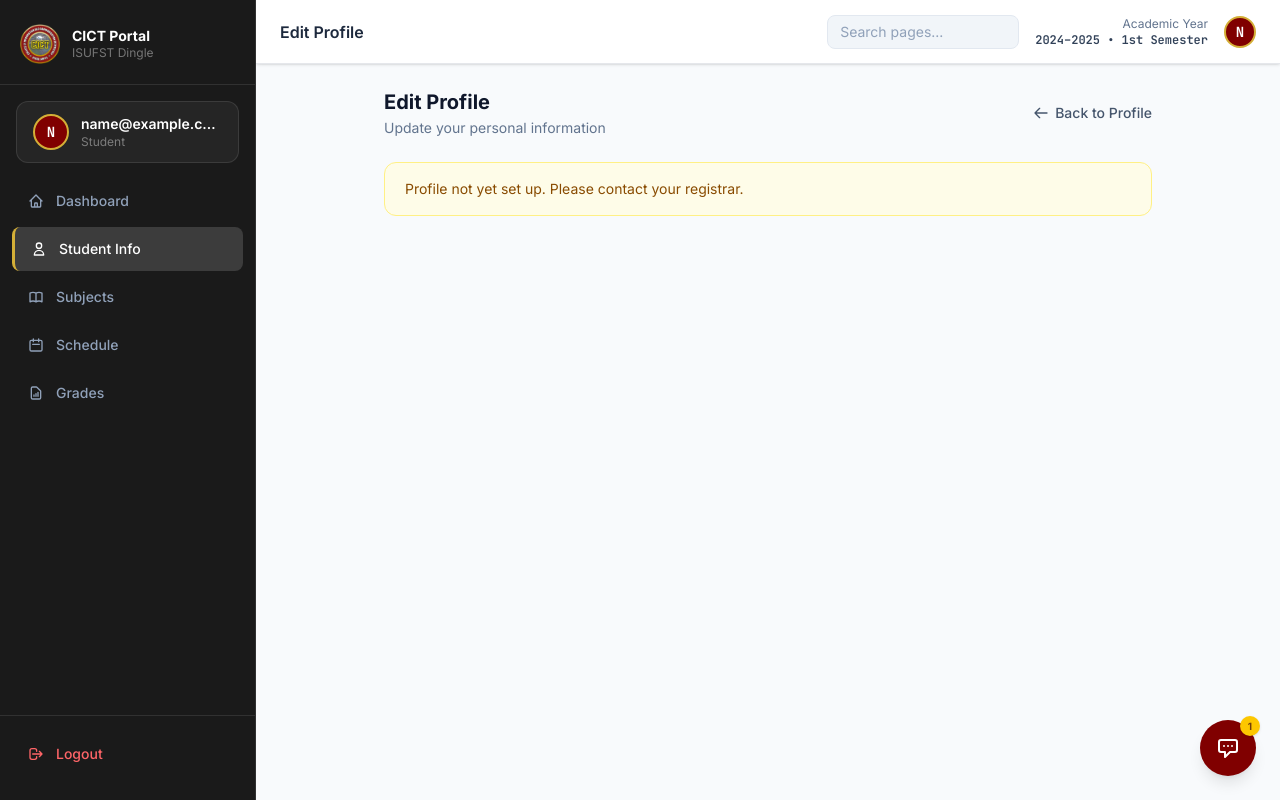
After one commit to J-Akiru5/cict-grade-portal, a Flask app: page /student/profile/edit in a window 1280 px wide. The commit adds this page. Run offline with Flask 3, Linux system fonts and the light colour scheme; the visitor is signed in with stand-in values (Sample User, id 1); data that the repository does not hold is empty; style sheets or scripts are compiled from the project's sources.

Commit message:
feat: implement student profile editing functionality with HTMX support

```diff
--- a/app/routes/student.py
+++ b/app/routes/student.py
@@ -1,4 +1,4 @@
-from flask import Blueprint, render_template, request
+from flask import Blueprint, render_template, request, redirect, url_for, flash, make_response
 from flask_login import login_required, current_user
 from app.utils.security import role_required
 from app.services import student_service, gwa_service
@@ -51,6 +51,42 @@ def profile():
     if _is_htmx():
         return render_template('partials/profile.html', **context)
     return render_template('student/pages/profile.html', **context)
+
+
+@student_bp.route('/profile/edit', methods=['GET', 'POST'])
+@login_required
+@role_required('student')
+def edit_profile():
+    student = student_service.get_student_profile(current_user.id)
+
+    if request.method == 'POST':
+        full_name = request.form.get('full_name', '').strip()
+        if not full_name:
+            flash('Full name is required.', 'error')
+        else:
+            data = {
+                'full_name': full_name,
+                'age': request.form.get('age', type=int) or None,
+                'address': request.form.get('address', '').strip() or None,
+                'contact_number': request.form.get('contact_number', '').strip() or None,
+                'gmail': request.form.get('gmail', '').strip() or None,
+                'year_level': request.form.get('year_level', type=int) or None,
+            }
+            student_service.update_student_profile(current_user.id, data)
+            flash('Profile updated successfully.', 'success')
+            if _is_htmx():
+                resp = make_response('', 204)
+                resp.headers['HX-Redirect'] = url_for('student.profile')
+                return resp
+            return redirect(url_for('student.profile'))
+
+    context = {
+        'student': student,
+        'active_page': 'profile',
+    }
+    if _is_htmx():
+        return render_template('partials/edit_profile.html', **context)
+    return render_template('student/pages/edit_profile.html', **context)
 
 
 @student_bp.route('/subjects')
--- a/app/services/student_service.py
+++ b/app/services/student_service.py
@@ -4,7 +4,7 @@ from app.models.enrollment import Enrollment
 from app.models.grade import Grade
 from app.models.schedule import Schedule
 from app.extensions import db
-from datetime import time
+from datetime import time, datetime, timezone
 
 
 def get_student_profile(user_id: str) -> Student | None:
@@ -94,3 +94,17 @@ def get_time_slots() -> list[str]:
         end = f'{hour + 1:02d}:00'
         slots.append(f'{start}–{end}')
     return slots
+
+
+def update_student_profile(user_id: str, data: dict) -> Student | None:
+    """Update editable fields on a student's profile. Returns the updated Student or None."""
+    student = Student.query.filter_by(user_id=user_id).first()
+    if not student:
+        return None
+    allowed_fields = ['full_name', 'age', 'address', 'contact_number', 'gmail', 'year_level']
+    for field in allowed_fields:
+        if field in data:
+            setattr(student, field, data[field])
+    student.updated_at = datetime.now(timezone.utc)
+    db.session.commit()
+    return student
--- /dev/null
+++ b/templates/partials/edit_profile.html
@@ -0,0 +1,163 @@
+{# HTMX partial: Edit Student Profile — injected into #main-content #}
+<div class="max-w-3xl mx-auto space-y-6" id="edit-profile-content">
+
+  {# ── Page Header ── #}
+  <div class="flex items-center justify-between">
+    <div>
+      <h1 class="text-xl font-bold text-slate-900">Edit Profile</h1>
+      <p class="text-sm text-slate-500 mt-0.5">Update your personal information</p>
+    </div>
+    <a href="{{ url_for('student.profile') }}"
+       hx-get="{{ url_for('student.profile') }}"
+       hx-target="#main-content"
+       hx-push-url="true"
+       hx-indicator="#page-spinner"
+       class="inline-flex items-center gap-1.5 text-sm font-medium text-slate-600 hover:text-slate-900 transition-colors">
+      <svg class="w-4 h-4" fill="none" stroke="currentColor" viewBox="0 0 24 24">
+        <path stroke-linecap="round" stroke-linejoin="round" stroke-width="2" d="M10 19l-7-7m0 0l7-7m-7 7h18"/>
+      </svg>
+      Back to Profile
+    </a>
+  </div>
+
+  {% if student %}
+  {# ── Edit Form ── #}
+  <form method="POST" action="{{ url_for('student.edit_profile') }}" class="space-y-6">
+    <input type="hidden" name="csrf_token" value="{{ csrf_token() }}"/>
+
+    {# ── Personal Information ── #}
+    <div class="paper-card overflow-hidden">
+      <div class="px-5 py-4 border-b border-slate-100 bg-slate-50">
+        <h2 class="font-semibold text-slate-700 text-sm uppercase tracking-widest">Personal Information</h2>
+      </div>
+      <div class="px-6 py-5 grid grid-cols-1 sm:grid-cols-2 gap-x-6 gap-y-5">
+
+        {# Full Name — spans both columns #}
+        <div class="sm:col-span-2">
+          <label for="full_name" class="block text-xs font-medium text-slate-500 uppercase tracking-widest mb-1.5">
+            Full Name <span class="text-red-500">*</span>
+          </label>
+          <input type="text" id="full_name" name="full_name"
+                 value="{{ student.full_name or '' }}"
+                 required
+                 class="w-full rounded-lg border border-slate-200 px-3.5 py-2.5 text-sm text-slate-800
+                        placeholder-slate-400 focus:outline-none focus:ring-2 focus:ring-maroon/40
+                        focus:border-maroon transition"
+                 placeholder="e.g. Juan Dela Cruz">
+        </div>
+
+        {# Age #}
+        <div>
+          <label for="age" class="block text-xs font-medium text-slate-500 uppercase tracking-widest mb-1.5">Age</label>
+          <input type="number" id="age" name="age"
+                 value="{{ student.age or '' }}"
+                 min="1" max="100"
+                 class="w-full rounded-lg border border-slate-200 px-3.5 py-2.5 text-sm text-slate-800
+                        placeholder-slate-400 focus:outline-none focus:ring-2 focus:ring-maroon/40
+                        focus:border-maroon transition"
+                 placeholder="e.g. 20">
+        </div>
+
+        {# Year Level #}
+        <div>
+          <label for="year_level" class="block text-xs font-medium text-slate-500 uppercase tracking-widest mb-1.5">Year Level</label>
+          <select id="year_level" name="year_level"
+                  class="w-full rounded-lg border border-slate-200 px-3.5 py-2.5 text-sm text-slate-800
+                         focus:outline-none focus:ring-2 focus:ring-maroon/40 focus:border-maroon
+                         transition bg-white">
+            <option value="">— Select —</option>
+            {% for yr in [1, 2, 3, 4] %}
+              <option value="{{ yr }}" {% if student.year_level == yr %}selected{% endif %}>
+                {{ yr }}{{ 'st' if yr == 1 else ('nd' if yr == 2 else ('rd' if yr == 3 else 'th')) }} Year
+              </option>
+            {% endfor %}
+          </select>
+        </div>
+
+        {# Contact Number #}
+        <div>
+          <label for="contact_number" class="block text-xs font-medium text-slate-500 uppercase tracking-widest mb-1.5">Contact Number</label>
+          <input type="tel" id="contact_number" name="contact_number"
+                 value="{{ student.contact_number or '' }}"
+                 class="w-full rounded-lg border border-slate-200 px-3.5 py-2.5 text-sm text-slate-800
+                        placeholder-slate-400 focus:outline-none focus:ring-2 focus:ring-maroon/40
+                        focus:border-maroon transition"
+                 placeholder="+63 9XX XXX XXXX">
+        </div>
+
+        {# Gmail #}
+        <div>
+          <label for="gmail" class="block text-xs font-medium text-slate-500 uppercase tracking-widest mb-1.5">Gmail</label>
+          <input type="email" id="gmail" name="gmail"
+                 value="{{ student.gmail or '' }}"
+                 class="w-full rounded-lg border border-slate-200 px-3.5 py-2.5 text-sm text-slate-800
+                        placeholder-slate-400 focus:outline-none focus:ring-2 focus:ring-maroon/40
+                        focus:border-maroon transition"
+                 placeholder="your.name@gmail.com">
+        </div>
+
+        {# Address — spans both columns #}
+        <div class="sm:col-span-2">
+          <label for="address" class="block text-xs font-medium text-slate-500 uppercase tracking-widest mb-1.5">Address</label>
+          <textarea id="address" name="address" rows="3"
+                    class="w-full rounded-lg border border-slate-200 px-3.5 py-2.5 text-sm text-slate-800
+                           placeholder-slate-400 focus:outline-none focus:ring-2 focus:ring-maroon/40
+                           focus:border-maroon transition resize-none"
+                    placeholder="Street, Barangay, City, Province">{{ student.address or '' }}</textarea>
+        </div>
+
+      </div>
+    </div>
+
+    {# ── Academic Information (read-only) ── #}
+    <div class="paper-card overflow-hidden">
+      <div class="px-5 py-4 border-b border-slate-100 bg-slate-50 flex items-center justify-between">
+        <h2 class="font-semibold text-slate-700 text-sm uppercase tracking-widest">Academic Information</h2>
+        <span class="text-xs text-slate-400 italic">Managed by registrar</span>
+      </div>
+      <div class="px-6 py-5 grid grid-cols-2 sm:grid-cols-3 gap-4">
+        <div class="bg-slate-50 rounded-lg px-4 py-3 border border-slate-200">
+          <div class="text-slate-400 text-xs mb-1">Student ID</div>
+          <div class="text-slate-700 font-mono font-semibold text-sm">{{ student.student_id }}</div>
+        </div>
+        <div class="bg-slate-50 rounded-lg px-4 py-3 border border-slate-200">
+          <div class="text-slate-400 text-xs mb-1">Section</div>
+          <div class="font-mono text-maroon font-bold text-sm">{{ student.section or '—' }}</div>
+        </div>
+        <div class="bg-slate-50 rounded-lg px-4 py-3 border border-slate-200">
+          <div class="text-slate-400 text-xs mb-1">Curriculum Year</div>
+          <div class="font-mono text-slate-700 font-semibold text-sm">{{ student.curriculum_year or '—' }}</div>
+        </div>
+      </div>
+    </div>
+
+    {# ── Action Buttons ── #}
+    <div class="flex items-center justify-end gap-3 pb-4">
+      <a href="{{ url_for('student.profile') }}"
+         hx-get="{{ url_for('student.profile') }}"
+         hx-target="#main-content"
+         hx-push-url="true"
+         hx-indicator="#page-spinner"
+         class="px-5 py-2.5 rounded-lg text-sm font-medium text-slate-600 bg-white border border-slate-300
+                hover:bg-slate-50 transition">
+        Cancel
+      </a>
+      <button type="submit"
+              class="inline-flex items-center gap-2 px-5 py-2.5 rounded-lg text-sm font-semibold
+                     text-white bg-maroon hover:bg-maroon/90 transition shadow-sm">
+        <svg class="w-4 h-4" fill="none" stroke="currentColor" viewBox="0 0 24 24">
+          <path stroke-linecap="round" stroke-linejoin="round" stroke-width="2"
+                d="M5 13l4 4L19 7"/>
+        </svg>
+        Save Changes
+      </button>
+    </div>
+
+  </form>
+  {% else %}
+  <div class="bg-yellow-50 border border-yellow-200 rounded-xl px-5 py-4 text-yellow-800 text-sm">
+    Profile not yet set up. Please contact your registrar.
+  </div>
+  {% endif %}
+
+</div>
--- /dev/null
+++ b/templates/student/pages/edit_profile.html
@@ -0,0 +1,5 @@
+{% extends "student/layout.html" %}
+{% block page_title %}Edit Profile{% endblock %}
+{% block main_content %}
+  {% include "partials/edit_profile.html" %}
+{% endblock %}
```
Also changed, not shown: templates/partials/profile.html (+15 -1 lines).
